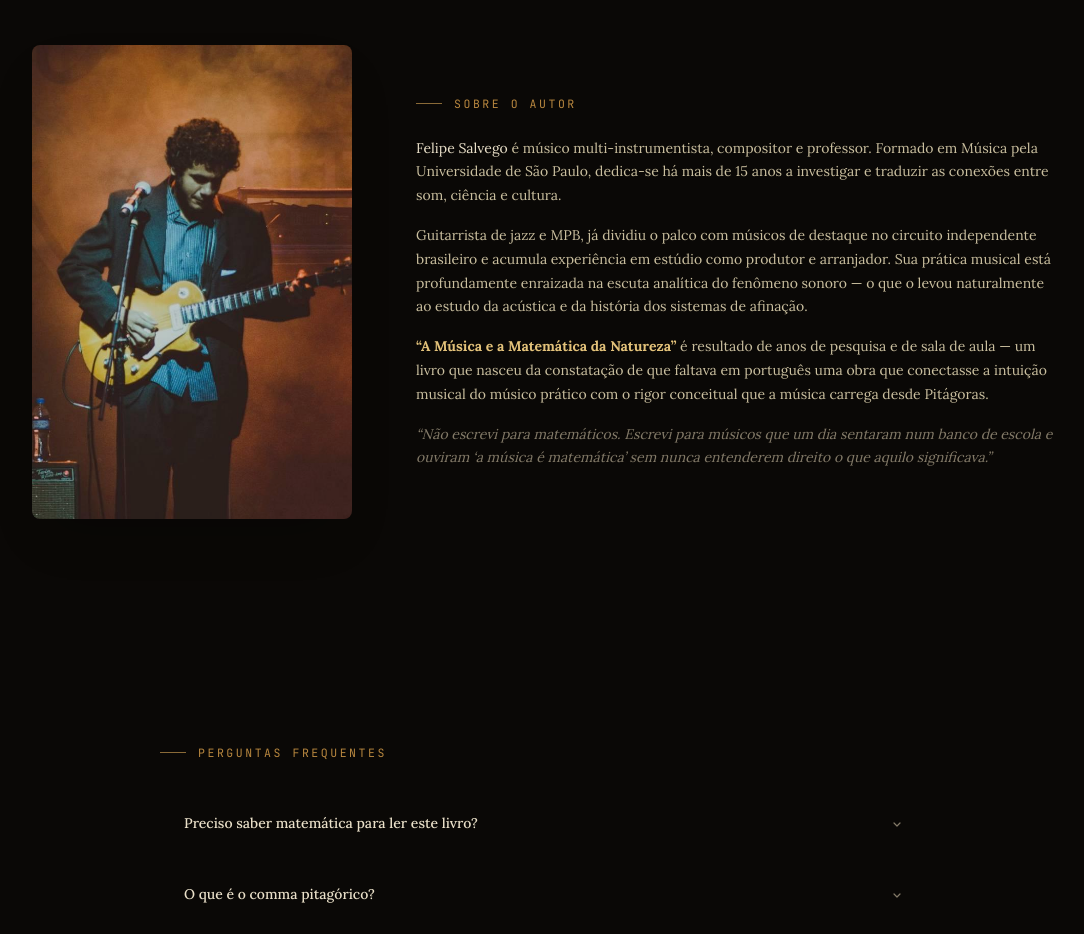
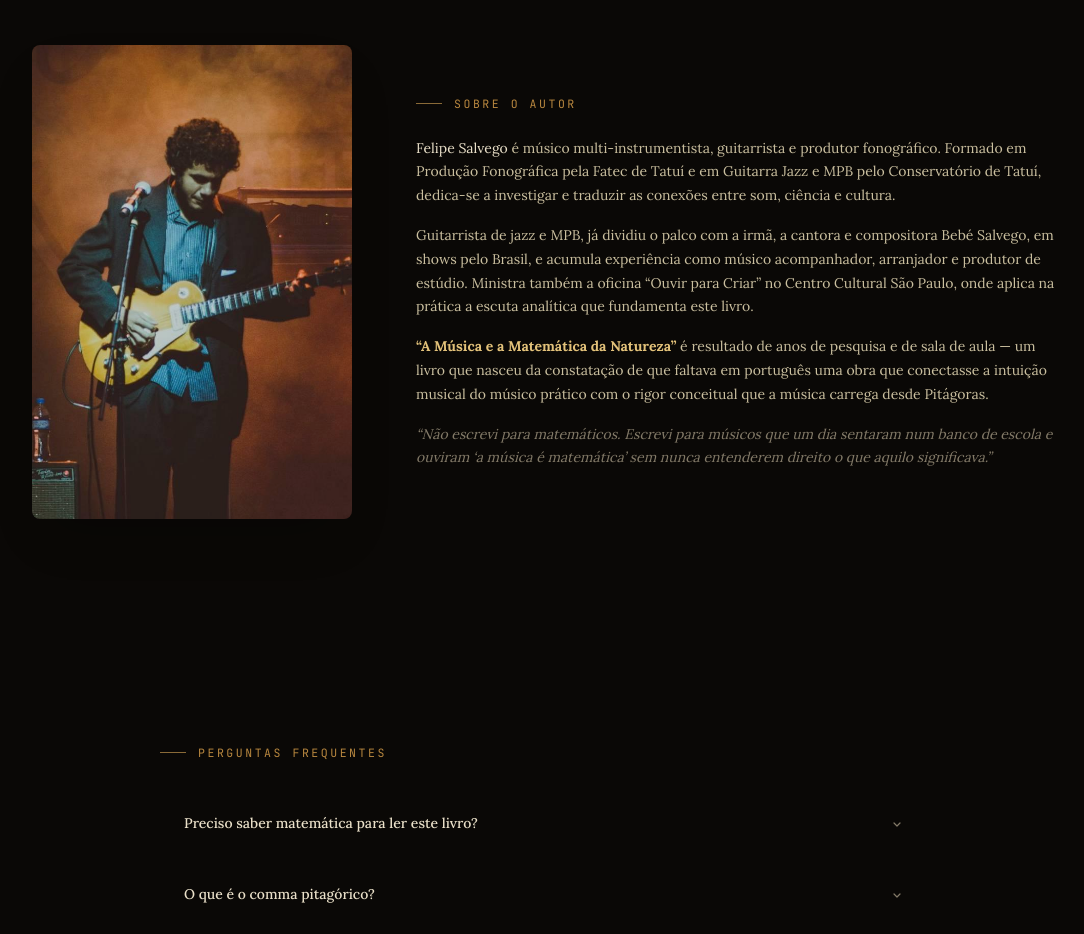
Before and after one commit to jazzautomations/felipe-salvego-musica, a Next.js app: page / in a window 1280 px wide. Shown: the part 3040-3974 px from the top of the page, without its empty margins (96-1180 px from the left). Built offline with nearby package versions, Linux system fonts and the light colour scheme; no server answers.

Commit message:
fix: corrige bio do autor — Fatec/Conservatório de Tatuí, não USP

```diff
--- a/src/components/Author.tsx
+++ b/src/components/Author.tsx
@@ -48,15 +48,16 @@ export default function Author() {
               <strong className="font-[var(--font-cinzel)] text-[var(--cream)]">
                 Felipe Salvego
               </strong>{" "}
-              é músico multi-instrumentista, compositor e professor. Formado em Música pela
-              Universidade de São Paulo, dedica-se há mais de 15 anos a investigar e traduzir
-              as conexões entre som, ciência e cultura.
+              é músico multi-instrumentista, guitarrista e produtor fonográfico. Formado em
+              Produção Fonográfica pela Fatec de Tatuí e em Guitarra Jazz e MPB pelo Conservatório
+              de Tatuí, dedica-se a investigar e traduzir as conexões entre som, ciência e cultura.
             </p>
             <p>
-              Guitarrista de jazz e MPB, já dividiu o palco com músicos de destaque no circuito
-              independente brasileiro e acumula experiência em estúdio como produtor e arranjador.
-              Sua prática musical está profundamente enraizada na escuta analítica do fenômeno sonoro
-              — o que o levou naturalmente ao estudo da acústica e da história dos sistemas de afinação.
+              Guitarrista de jazz e MPB, já dividiu o palco com a irmã, a cantora e compositora
+              Bebé Salvego, em shows pelo Brasil, e acumula experiência como músico acompanhador,
+              arranjador e produtor de estúdio. Ministra também a oficina &ldquo;Ouvir para
+              Criar&rdquo; no Centro Cultural São Paulo, onde aplica na prática a escuta analítica
+              que fundamenta este livro.
             </p>
             <p>
               <strong className="text-[var(--gold-2)]">
```
